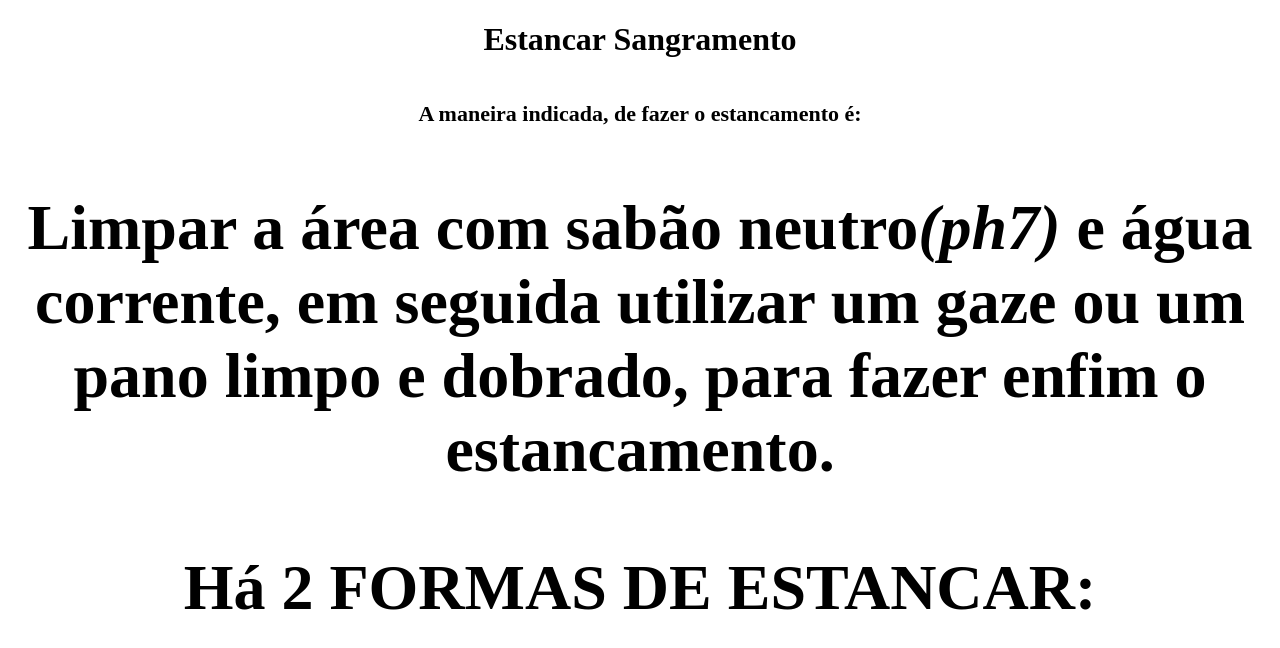
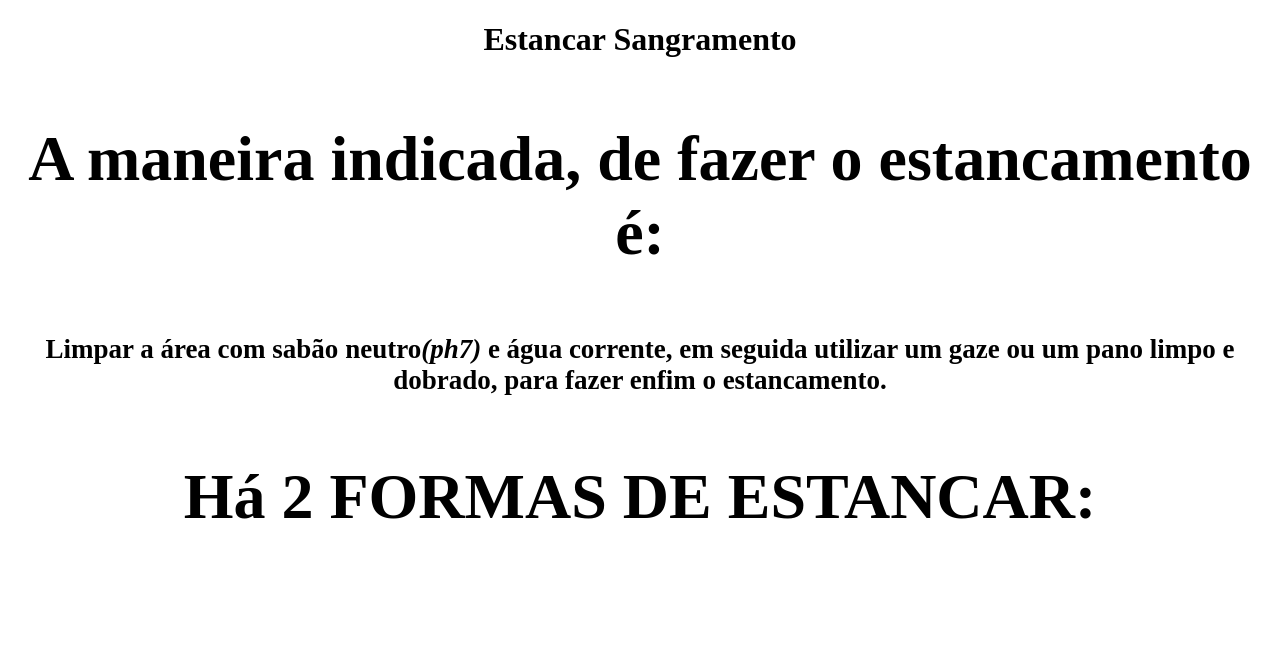
Before and after one commit to MrBrazuca/HTML, a plain HTML site: page index.html in a window 1280 px wide. Drawn offline with Linux system fonts and the light colour scheme.

Commit message:
Update index.html

```diff
--- a/index.html
+++ b/index.html
@@ -6,8 +6,8 @@
   </head>
   <body>
     <h1 style="text-align: center;"><strong>Estancar Sangramento<strong><h1>
-     <p style="font-size: 22px; text-align: center">A maneira indicada, de fazer o estancamento é:</p>
-     <p>Limpar a área com sabão <strong>neutro</strong><em>(ph7)</em> e água corrente, em seguida utilizar um gaze ou um pano limpo e dobrado, para fazer enfim o estancamento.</p>
+     <p style="text-align: center">A maneira indicada, de fazer o estancamento é:</p>
+     <p style="font-size: 27px;">Limpar a área com sabão <strong>neutro</strong><em>(ph7)</em> e água corrente, em seguida utilizar um gaze ou um pano limpo e dobrado, para fazer enfim o estancamento.</p>
      <p style="text-align: center">Há <strong>2 FORMAS DE ESTANCAR:</strong></p>
     </body>
 
```
